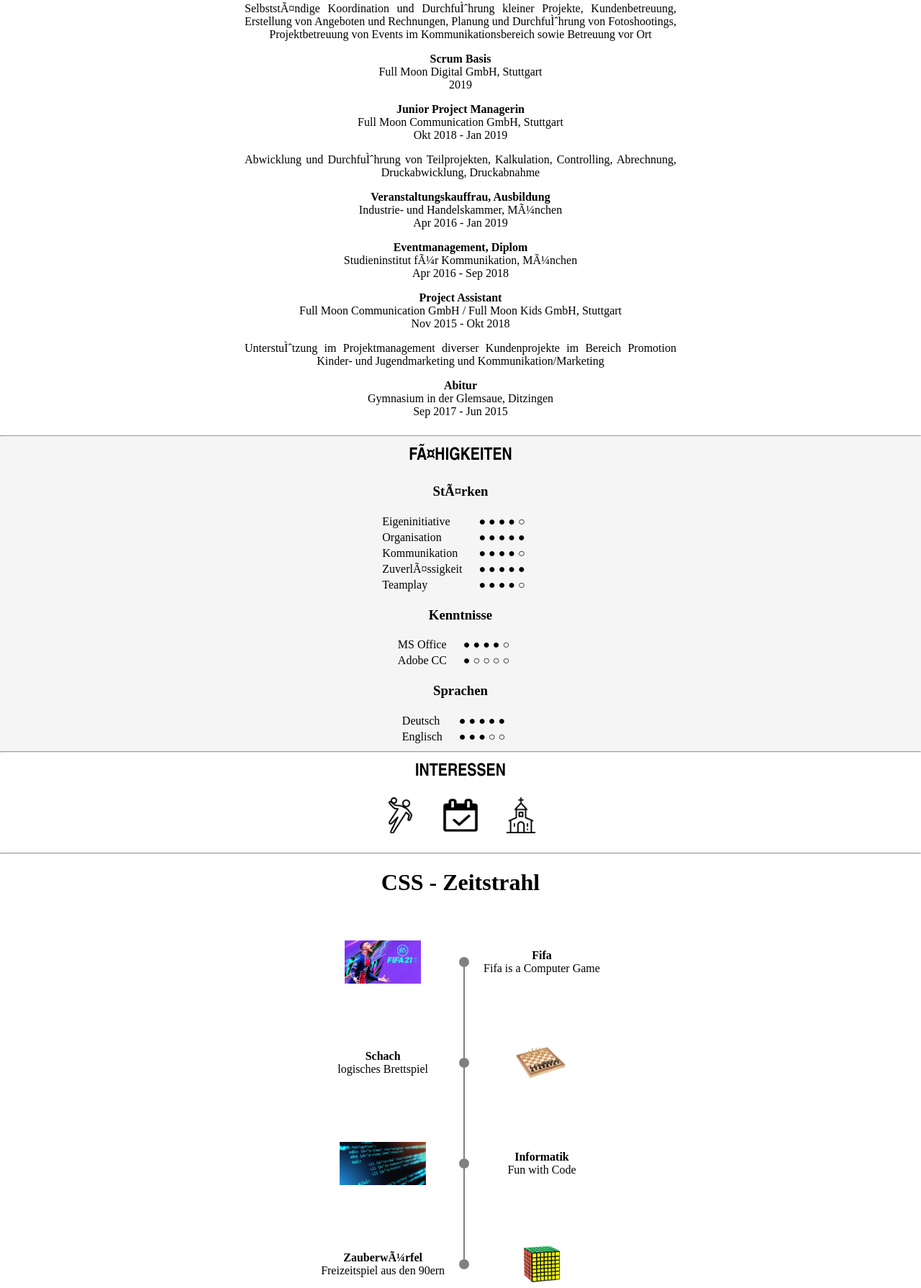
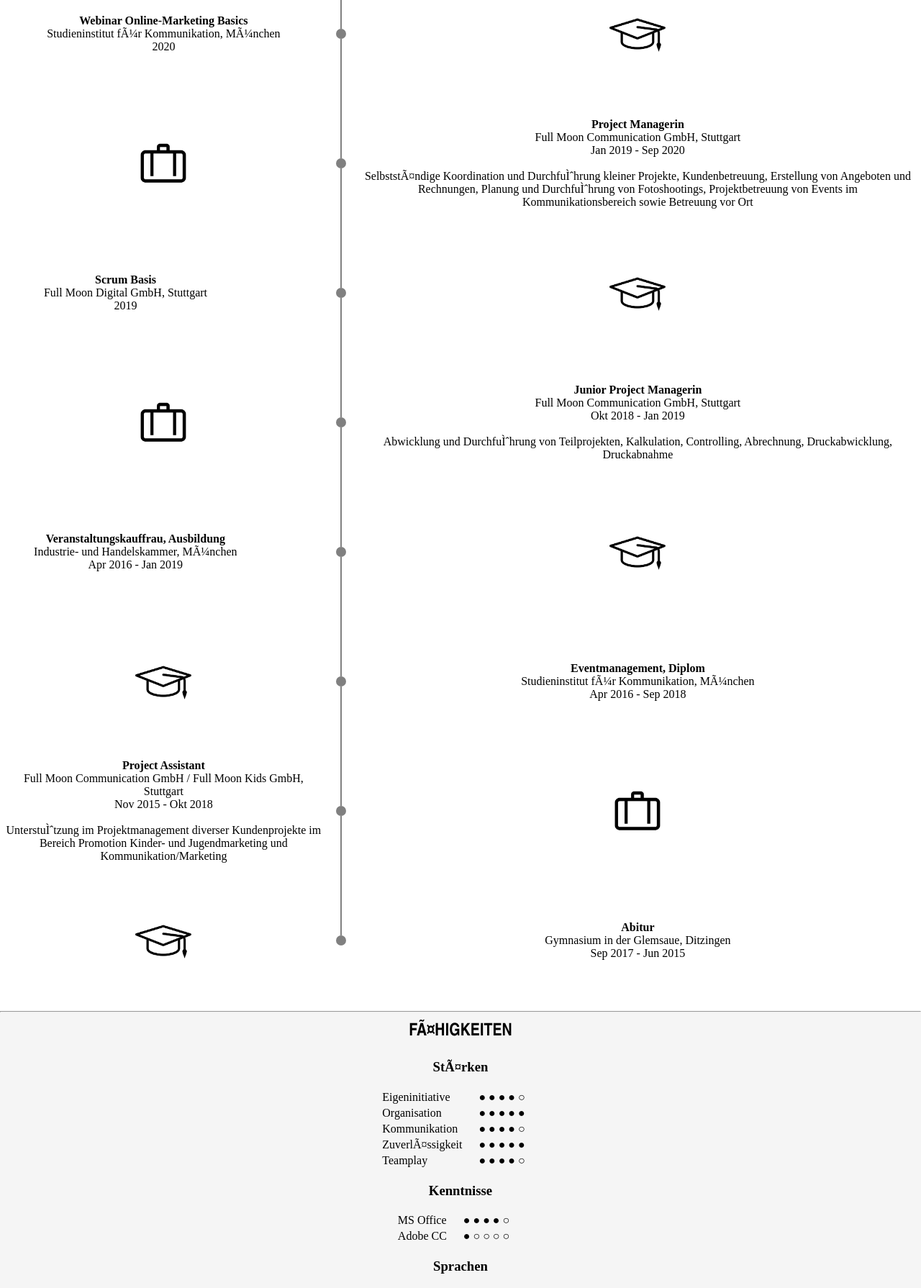
Before and after one commit to KatBez-135/landingpage, a plain HTML site: page index.html in a window 1280 px wide. Shown: the part 1181-2971 px from the top of the page at 72% size. Drawn offline with Linux system fonts and the light colour scheme.

Commit message:
angepasst

```diff
--- a/index.html
+++ b/index.html
@@ -34,63 +34,131 @@
 
         <section id="Erfahrungen & Ausbildung">
             <h2>Erfahrung & Ausbildung</h2>
-            <p><strong>Bachelor of Arts, Medienwirtschaft</strong>
-                <br>Hochschule der Medien, Stuttgart
-                <br>Okt 2020 - Now
+
+            <div class="zeitleiste">
+
+                <div>
+                    <div class="timestamp-img">
+                        <img class="timeline-img" src="images/studentenkappe.png" alt="Studentenkappe">
+                    </div>
+                        <div class="timestamp">
+                            <p><strong>Webinar Online-Marketing Basics</strong><br>
+                                Studieninstitut für Kommunikation, München<br>
+                                2020
                             </p>
+                        </div>
+                        <div class="timestamp-img">
+                            <img class="timeline-img" src="images/aktenkoffer.png" alt="Aktenkoffer">
+                        </div>
+                        <div class="timestamp">
+                            <p><strong>Scrum Basis</strong><br>
+                                Full Moon Digital GmbH, Stuttgart <br>
+                                2019
+                                </p>
+                            </p>
+                        </div>
+                        <div class="timestamp-img">
+                            <img class="timeline-img" src="images/aktenkoffer.png" alt="Aktenkoffer">
+                        </div>
+                        <div class="timestamp">
+                            <p><strong>Veranstaltungskauffrau, Ausbildung</strong><br>
+                                Industrie- und Handelskammer, München<br>
+                                Apr 2016 - Jan 2019
+                                </p>
+                            </p>
+                        </div>
+                        <div class="timestamp-img">
+                            <img class="timeline-img" src="images/studentenkappe.png" alt="Studentenkappe">
+                        </div>
+                        <div class="timestamp">
+                            <p><strong>Project Assistant</strong><br>
+                                Full Moon Communication GmbH / Full Moon Kids GmbH, Stuttgart<br>
+                                Nov 2015 - Okt 2018 <br><br>
+                                Unterstützung im Projektmanagement diverser Kundenprojekte im Bereich
+                                Promotion Kinder- und Jugendmarketing und Kommunikation/Marketing
+                            </p>
+                        </div>
+                        <div class="timestamp-img">
+                            <img class="timeline-img" src="images/studentenkappe.png" alt="Studentenkappe">
+                        </div>
+                </div>
 
-            <p><strong>Webinar Online-Marketing Basics</strong>
-                <br>Studieninstitut für Kommunikation, München
-                <br>2020
+                <div class="lines">
+                    <div class="dot"></div>
+                    <div class="line"></div>
+                    <div class="dot"></div>
+                    <div class="line"></div>
+                    <div class="dot"></div>
+                    <div class="line"></div>
+                    <div class="dot"></div>
+                    <div class="line"></div>
+                    <div class="dot"></div>
+                    <div class="line"></div>
+                    <div class="dot"></div>
+                    <div class="line"></div>
+                    <div class="dot"></div>
+                    <div class="line"></div>
+                    <div class="dot"></div>
+                    <div class="line"></div>
+                    <div class="dot"></div>
+                </div>
+
+                <div>
+                    <div class="timestamp">
+                        <p><strong>Bachelor of Arts, Medienwirtschaft</strong><br>
+                            Hochschule der Medien, Stuttgart<br>
+                            Okt 2020 - Now
                         </p>
-
-            <p><strong>Project Managerin</strong>
-                <br>Full Moon Communication GmbH, Stuttgart
-                <br>Jan 2019 - Sep 2020
-                <p class="blockabsatz">Selbstständige Koordination und Durchführung
+                    </div>
+                    <div class="timestamp-img">
+                        <img class="timeline-img" src="images/studentenkappe.png" alt="Studentenkappe">
+                    </div>
+                    <div class="timestamp">
+                        <p><strong>Project Managerin</strong><br>
+                            Full Moon Communication GmbH, Stuttgart<br>
+                            Jan 2019 - Sep 2020 <br><br>
+                            Selbstständige Koordination und Durchführung
                                 kleiner Projekte, Kundenbetreuung, Erstellung von
                                 Angeboten und Rechnungen, Planung und
                                 Durchführung von Fotoshootings,
                                 Projektbetreuung von Events im
                                 Kommunikationsbereich sowie Betreuung vor Ort
+
                         </p>
+                    </div>
+                    <div class="timestamp-img">
+                        <img class="timeline-img" src="images/studentenkappe.png" alt="Studentenkappe">
+                    </div>
+                    <div class="timestamp">
+                        <p><strong>Junior Project Managerin</strong><br>
+                            Full Moon Communication GmbH, Stuttgart<br>
+                            Okt 2018 - Jan 2019<br><br>
+                            Abwicklung und Durchführung von Teilprojekten,
+                                Kalkulation, Controlling, Abrechnung,
+                                Druckabwicklung, Druckabnahme
+
                         </p>
-
-            <p><strong>Scrum Basis</strong>
-                <br>Full Moon Digital GmbH, Stuttgart
-                <br>2019
+                    </div>
+                    <div class="timestamp-img">
+                        <img class="timeline-img" src="images/studentenkappe.png" alt="Studentenkappe">
+                    </div>
+                    <div class="timestamp">
+                        <p><strong>Eventmanagement, Diplom</strong><br>
+                            Studieninstitut für Kommunikation, München<br>
+                            Apr 2016 - Sep 2018
                         </p>
-
-            <p><strong>Junior Project Managerin</strong>
-                <br>Full Moon Communication GmbH, Stuttgart
-                <br>Okt 2018 - Jan 2019
-                <p class="blockabsatz">Abwicklung und Durchführung von Teilprojekten,
-                    Kalkulation, Controlling, Abrechnung,
-                    Druckabwicklung, Druckabnahme</p>
+                    </div>
+                    <div class="timestamp-img">
+                        <img class="timeline-img" src="images/aktenkoffer.png" alt="Aktenkoffer">
+                    </div>
+                    <div class="timestamp">
+                        <p><strong>Abitur</strong><br>
+                            Gymnasium in der Glemsaue, Ditzingen<br>
+                            Sep 2017 - Jun 2015
                         </p>
-
-            <p><strong>Veranstaltungskauffrau, Ausbildung</strong>
-                <br>Industrie- und Handelskammer, München
-                <br>Apr 2016 - Jan 2019
-            </p>
-
-            <p><strong>Eventmanagement, Diplom</strong>
-                <br>Studieninstitut für Kommunikation, München
-                <br>Apr 2016 - Sep 2018
-            </p>
-
-            <p><strong>Project Assistant</strong>
-                <br>Full Moon Communication GmbH / Full Moon Kids GmbH, Stuttgart
-                <br>Nov 2015 - Okt 2018
-                <p class="blockabsatz">Unterstützung im Projektmanagement diverser
-                    Kundenprojekte im Bereich Promotion Kinder- und
-                    Jugendmarketing und Kommunikation/Marketing</p>
-            </p>
-
-            <p><strong>Abitur</strong>
-                <br>Gymnasium in der Glemsaue, Ditzingen
-                <br>Sep 2017 - Jun 2015
-            </p>
+                    </div>
+                </div>
+            </div>
 
         </section>
 
@@ -156,52 +224,6 @@
 
     <hr>
 
-    <h1>CSS - Zeitstrahl</h1>
-
-    <div class="zeitleiste">
-
-        <div>
-            <div class="timestamp-img">
-                <img class="timeline-img" src="images/fifa.jpg" alt="Fifa">
-            </div>
-                <div class="timestamp">
-                    <p ><strong>Schach</strong><br>
-                        logisches Brettspiel</p>
-                </div>
-                <div class="timestamp-img">
-                    <img class="timeline-img" src="images/info.jpg" alt="Info">
-                </div>
-                <div class="timestamp">
-                    <p><strong>Zauberwürfel</strong><br>Freizeitspiel aus den 90ern</p>
-                </div>
-        </div>
-
-        <div class="lines">
-            <div class="dot"></div>
-            <div class="line"></div>
-            <div class="dot"></div>
-            <div class="line"></div>
-            <div class="dot"></div>
-            <div class="line"></div>
-            <div class="dot"></div>
-        </div>
-
-        <div>
-            <div class="timestamp">
-                <p><strong>Fifa</strong><br> Fifa is a Computer Game
-                </p>
-            </div>
-            <div class="timestamp-img">
-                <img class="timeline-img" src="images/schach.jpg" alt="Schach">
-            </div>
-            <div class="timestamp">
-                <p><strong>Informatik</strong><br> Fun with Code</p>
-            </div>
-            <div class="timestamp-img">
-                <img class="timeline-img" src="images/zauberwuerfel.jpg" alt="Zauberwürfel">
-            </div>
-        </div>
-    </div>
 
     <footer>
         <section class="light-background" id="Kontakt">
--- a/test.css
+++ b/test.css
@@ -215,7 +215,7 @@ time {
 }
 
 .lines{
-    padding-top:63px;
+    padding-top:83px;
     padding-left:20px;
     padding-right:20px;
 }
@@ -228,7 +228,7 @@ time {
 }
 
 .line{
-    height:126px;
+    height:166px;
     width:2px;
     background: gray;
     margin-left: 6px;
@@ -237,7 +237,7 @@ time {
 .timestamp {
     display: flex;
     align-items: center;
-    height: 140px;
+    height: 180px;
     margin: 0;
     padding: 0;
 }
@@ -248,14 +248,14 @@ time {
 
 .timeline-img{
     height: 60px;
-    margin-top: 40px;
-    margin-bottom: 40px;
+    margin-top: 60px;
+    margin-bottom: 60px;
     margin-left: auto;
     margin-right: auto;
 }
 
 .timestamp-img{
-    height: 140px;
+    height: 180px;
 }
 
 .zeitleiste-info {
```
Also changed, not shown: images/aktenkoffer.png (added), images/studentenkappe.png (added). Lines whose indentation alone changed are shown as unchanged.
